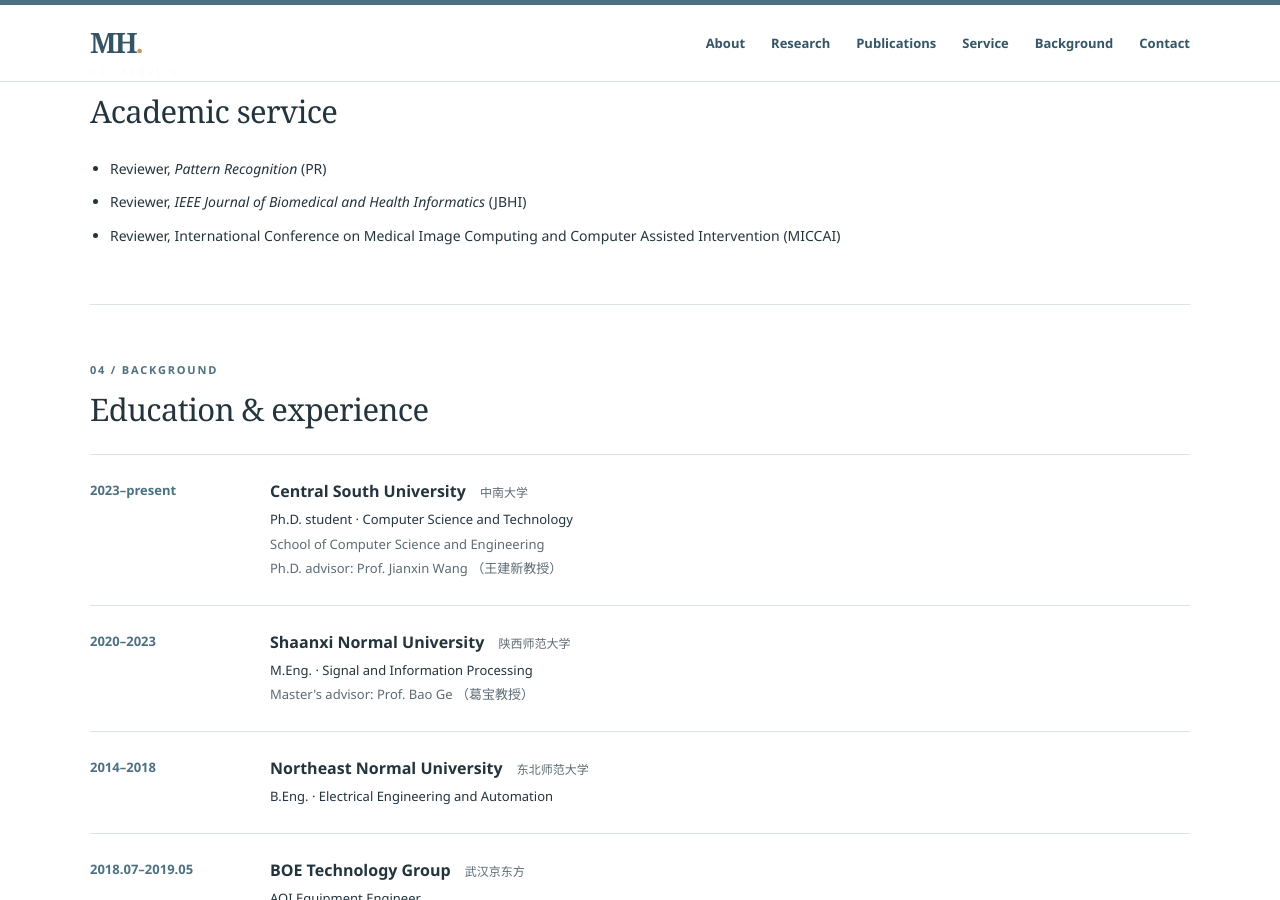
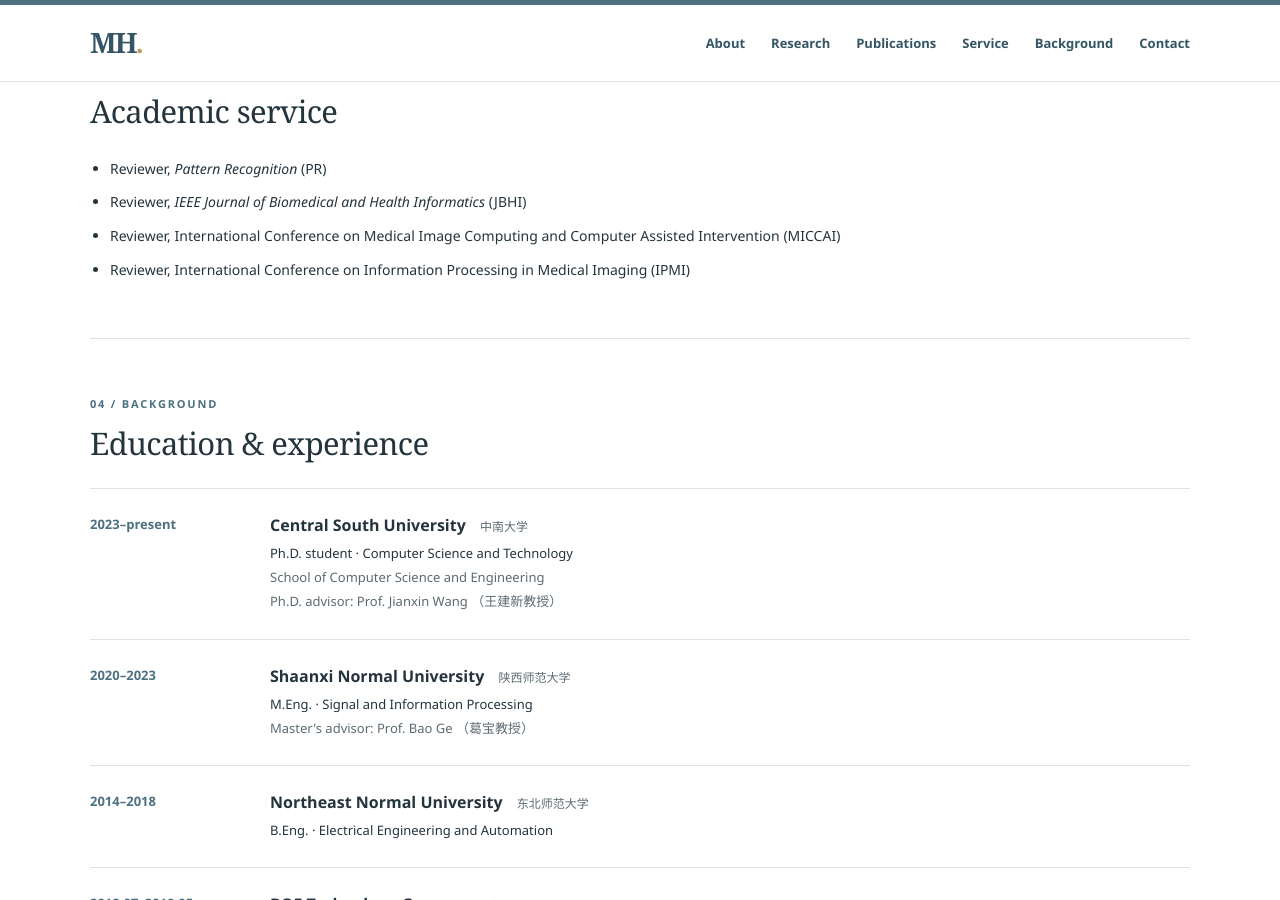
Before and after one commit to hems354/hems354.github.io, a Jekyll site: the page built from index.md, in a window 1280 px wide and 900 px high, scrolled down 5564 px. Built offline with Jekyll 4.4.1, drawn with Linux system fonts in a browser that asks for light colours.

Commit message:
Add IPMI reviewing service

```diff
--- a/index.md
+++ b/index.md
@@ -209,6 +209,7 @@ description: Ph.D. student at Central South University. Research in brain networ
     <li>Reviewer, <em>Pattern Recognition</em> (PR)</li>
     <li>Reviewer, <em>IEEE Journal of Biomedical and Health Informatics</em> (JBHI)</li>
     <li>Reviewer, International Conference on Medical Image Computing and Computer Assisted Intervention (MICCAI)</li>
+    <li>Reviewer, International Conference on Information Processing in Medical Imaging (IPMI)</li>
   </ul>
 </section>
 
```
